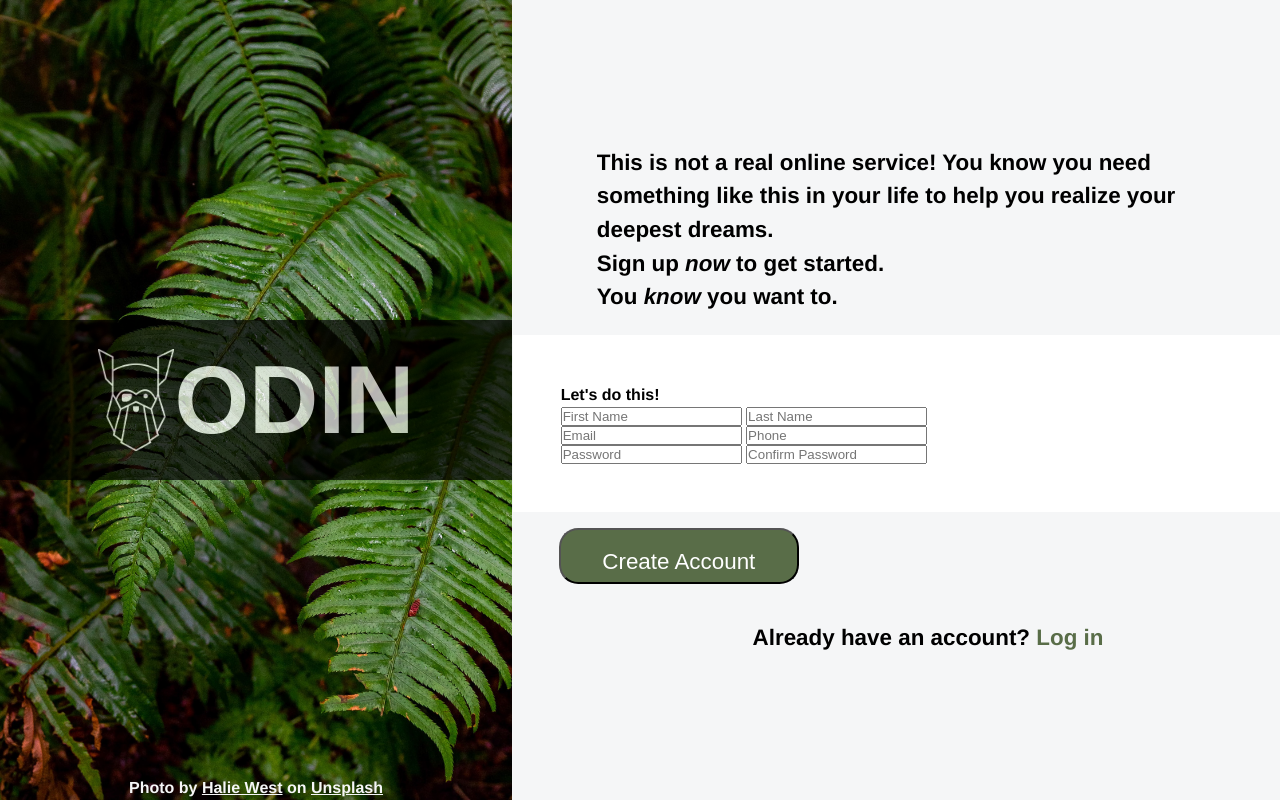
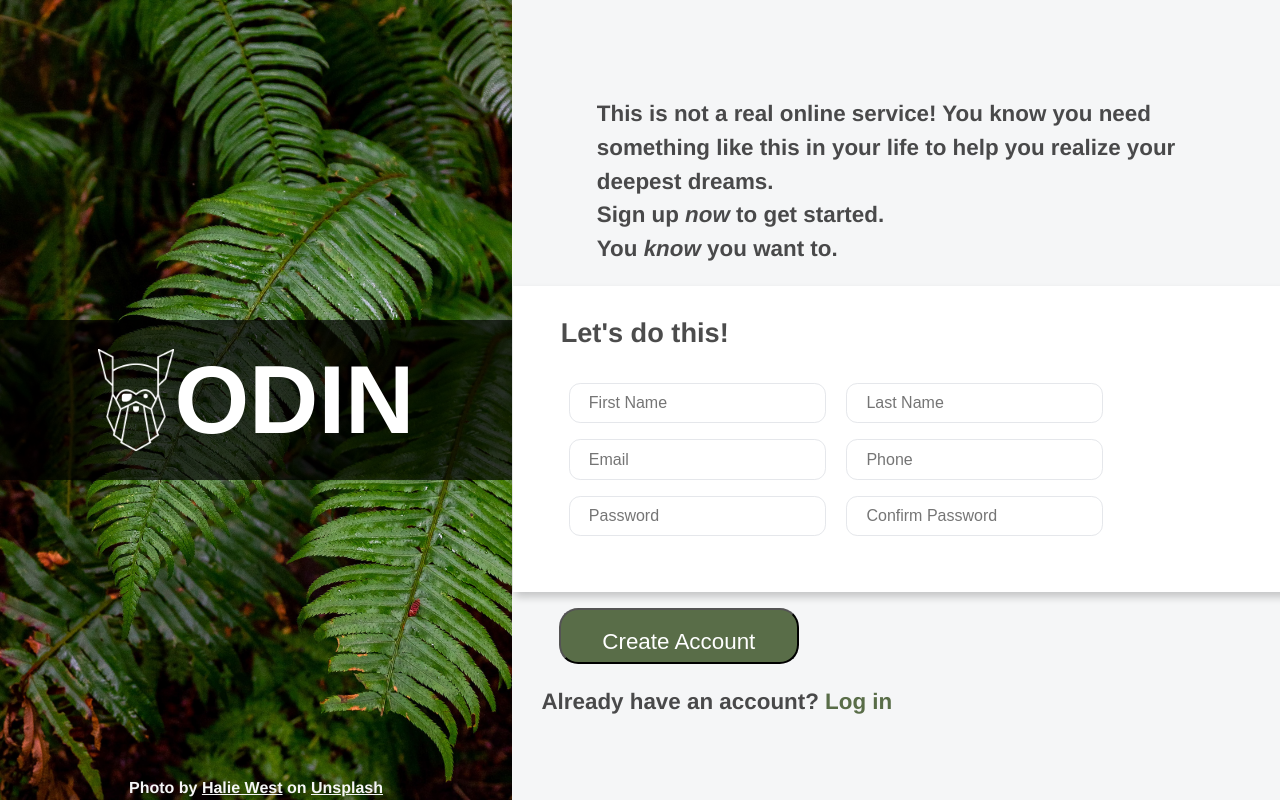
Before and after one commit to darociion/sign-up-form, a plain HTML site: page index.html in a window 1280 px wide. Shown: the top 800 px of the page. Drawn offline with Linux system fonts and the light colour scheme; a web font is replaced by a local one.

Commit message:
Cambios estéticos

```diff
--- a/index.html
+++ b/index.html
@@ -22,26 +22,29 @@
                 Sign up <em>now</em> to get started. <br>
                 You <em>know</em> you want to.
             </p>
-            <form action="#" method="get">
+            <form action="#" method="get" onsubmit="return matchPasswords()">
                 <div class="form">
-                    <p>Let's do this!</p>
+                    <p class="title">Let's do this!</p>
                     <div class="input">
-                        <input type="text" placeholder="First Name">
-                        <input type="text" placeholder="Last Name">
+                        <input type="text" placeholder="First Name" >
+                        <input type="text" placeholder="Last Name" >
                     </div>
                     <div class="input">
-                        <input type="email" placeholder="Email">
-                        <input type="number" placeholder="Phone">
+                        <input type="email" placeholder="Email" >
+                        <input type="number" placeholder="Phone" >
                     </div>
                     <div class="input">
-                        <input type="password" placeholder="Password">
-                        <input type="password" placeholder="Confirm Password">
+                        <input class="pass1" type="password" placeholder="Password" >
+                        <input class="pass2" type="password" placeholder="Confirm Password" >
+                        <p class="error-message"></p>
                     </div>
                     </div>
                 <button type="submit">Create Account</button>
             </form>
-            <p>Already have an account? <a href="#">Log in</a></p>
+            <p class="login">Already have an account? <a href="#">Log in</a></p>
         </div>
     </div>
+
+    <script src="script.js" defer></script>
 </body>
 </html>
--- a/style.css
+++ b/style.css
@@ -9,7 +9,8 @@
 body {
     background-color: #f5f6f7;
     font-family: "Helvetica Neue", sans-serif;
-    font-weight: 700;
+    font-weight: 600;
+    color: rgb(0, 0, 0, 0.7);
 }
 
 h1 {
@@ -52,10 +53,9 @@ img {
 }
 
 .logo {
-    background-color: #000;
+    background-color: rgb(0, 0, 0, 0.7);
     font-family: "Norse", sans-serif;
     color: #fff;
-    opacity: 0.7;
     width: 100%;
     height: 20%;
     display: flex;
@@ -94,6 +94,12 @@ img {
     }
 }
 
+.login {
+    position: relative;
+    left: -30%;
+    margin: 0 !important;
+}
+
 form {
     display: flex;
     flex-direction: column;
@@ -101,21 +107,44 @@ form {
     justify-content: center;
     width: 118%;
     z-index: 1;
-    > input {
-        margin: 1rem;
-        padding: 0.3rem;
-    }
+}
 
-    > p {
-        position: relative;
-        left: -30%;
-    }
+input {
+    margin: 0.5rem;
+    padding: 1.2rem;
+    border-radius: 0.7rem;
+    height: 2.5rem;
+    font-size: 1rem;
+    width: 35%;
+    border: #E5E7EB 1px solid;
+}
+
+input:focus {
+    outline: none;
+    border: rgb(5, 5, 141) 1px solid;
+    box-shadow: 2px 5px 8px 0 rgb(0, 0, 0, 0.2);
+}
+
+.error {
+    border: red 1px solid;
+}
+
+.error-message {
+    color: red;
+    margin-left: 1%;
 }
 
 .form {
     background-color: #fff;
     width: 100%;
     padding: 3rem;
+    box-shadow: 2px 5px 8px 0 rgb(0, 0, 0, 0.2);
+}
+
+.title {
+    font-size: 1.7rem;
+    position: relative;
+    top: -10%;
 }
 
 button {
```
